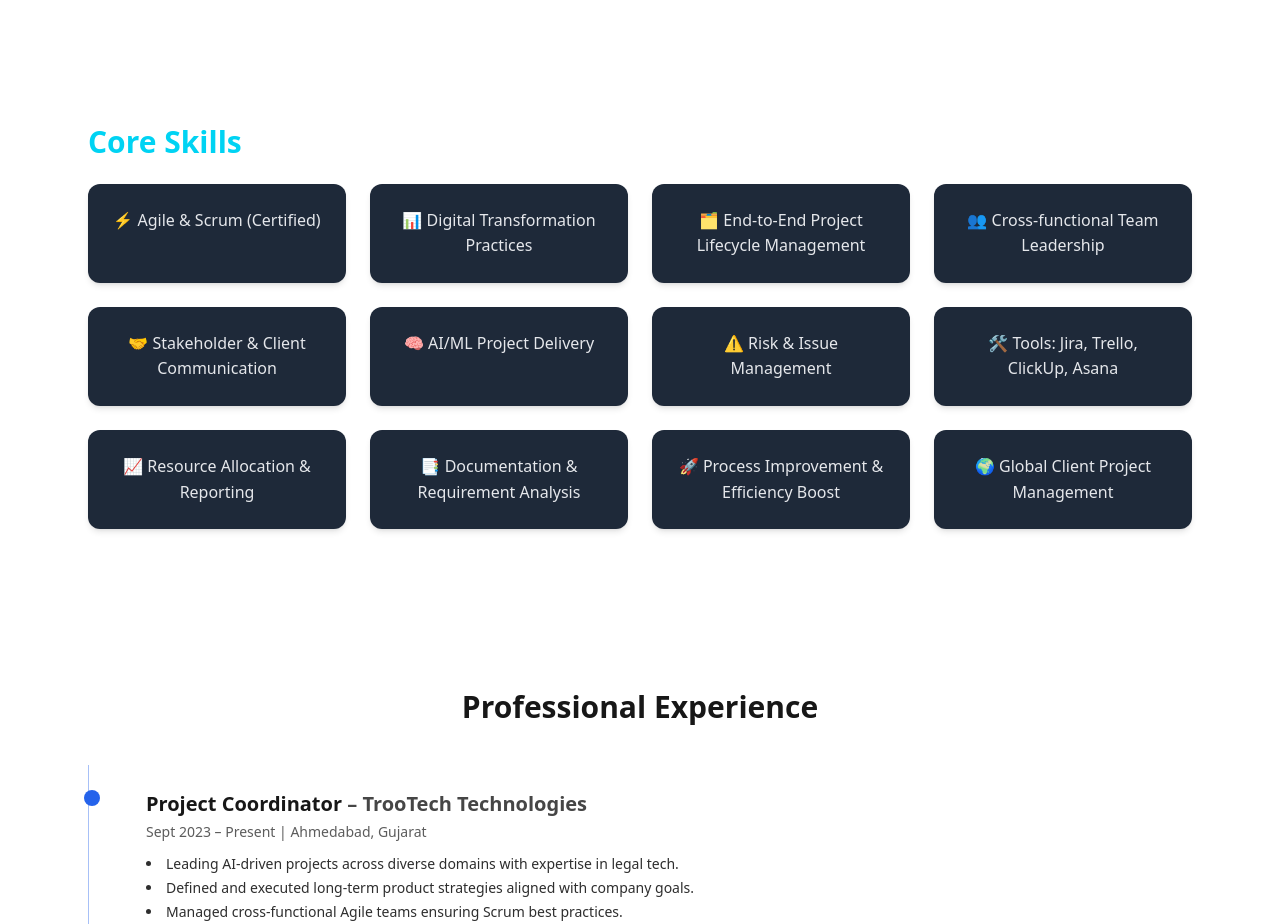
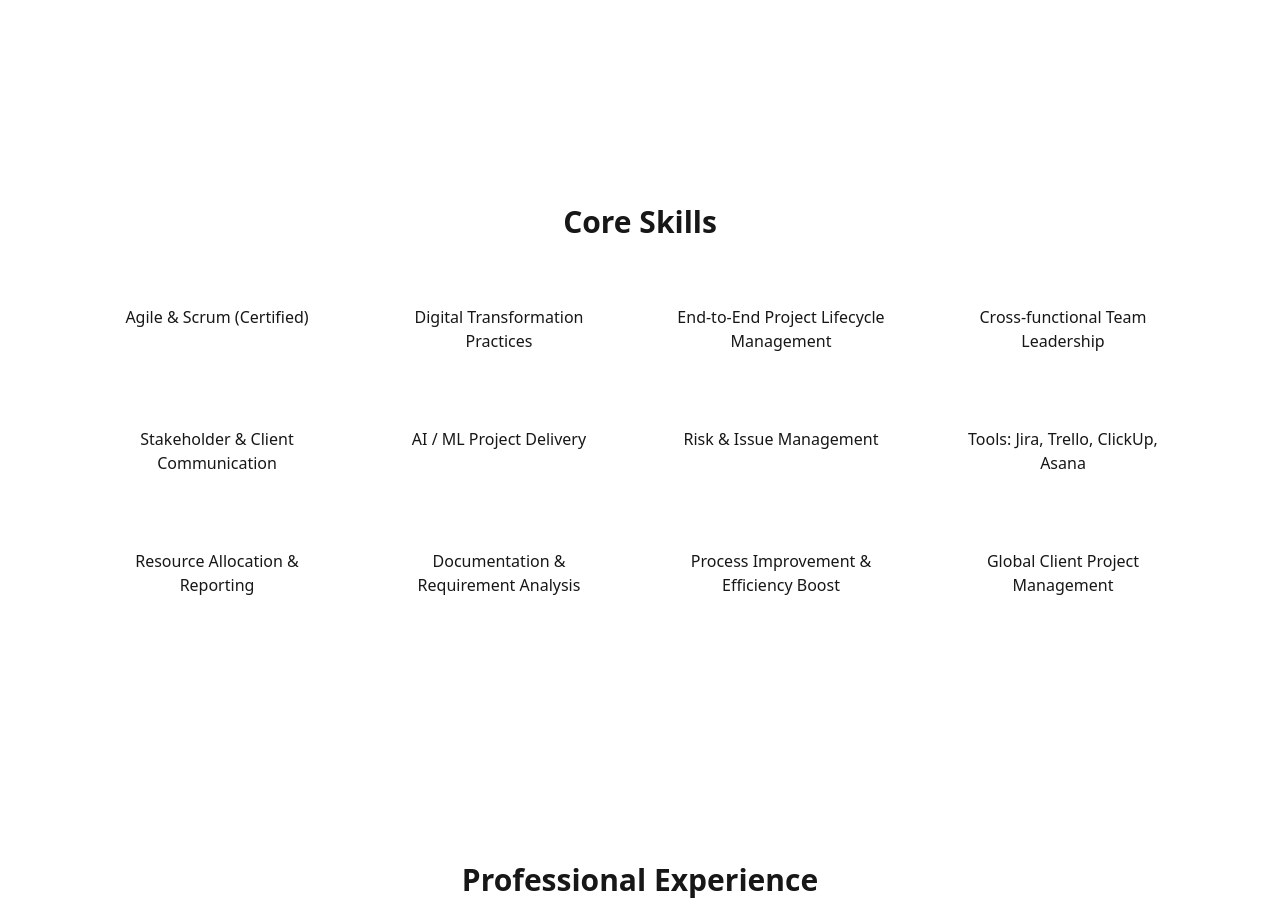
Before and after one commit to surtiabhai007-cmyk/abhai-portfolio, a Next.js app: page / in a window 1280 px wide. Shown: the part 1120-2044 px from the top of the page. Built offline with nearby package versions, Linux system fonts and the light colour scheme.

Commit message:
Update Skills.js

```diff
--- a/components/Skills.js
+++ b/components/Skills.js
@@ -1,31 +1,39 @@
 export default function Skills() {
   const skills = [
-    "⚡ Agile & Scrum (Certified)",
-    "📊 Digital Transformation Practices",
-    "🗂️ End-to-End Project Lifecycle Management",
-    "👥 Cross-functional Team Leadership",
-    "🤝 Stakeholder & Client Communication",
-    "🧠 AI/ML Project Delivery",
-    "⚠️ Risk & Issue Management",
-    "🛠️ Tools: Jira, Trello, ClickUp, Asana",
-    "📈 Resource Allocation & Reporting",
-    "📑 Documentation & Requirement Analysis",
-    "🚀 Process Improvement & Efficiency Boost",
-    "🌍 Global Client Project Management",
+    "Agile & Scrum (Certified)",
+    "Digital Transformation Practices",
+    "End-to-End Project Lifecycle Management",
+    "Cross-functional Team Leadership",
+    "Stakeholder & Client Communication",
+    "AI / ML Project Delivery",
+    "Risk & Issue Management",
+    "Tools: Jira, Trello, ClickUp, Asana",
+    "Resource Allocation & Reporting",
+    "Documentation & Requirement Analysis",
+    "Process Improvement & Efficiency Boost",
+    "Global Client Project Management",
   ];
 
   return (
-    <section id="skills" data-aos="fade-left">
-      <h2 className="text-3xl font-bold text-cyan-400 mb-6">Core Skills</h2>
-      <div className="grid grid-cols-2 md:grid-cols-4 gap-6">
+    <section
+      id="skills"
+      className="section-spacing animate-fadeIn"
+    >
+      <h2 className="text-3xl font-bold text-center mb-10">
+        Core Skills
+      </h2>
+
+      <div className="grid grid-cols-2 md:grid-cols-3 lg:grid-cols-4 gap-6 max-w-6xl mx-auto">
+
         {skills.map((skill, i) => (
           <div
             key={i}
-            className="bg-gray-800 rounded-xl shadow-md p-6 text-center font-medium text-gray-200 hover:shadow-cyan-500/50 hover:scale-105 transition transform"
+            className="card-hover p-6 rounded-xl border border-white/10 bg-white/5 text-center text-sm md:text-base font-medium"
           >
             {skill}
           </div>
         ))}
+
       </div>
     </section>
   );
```
